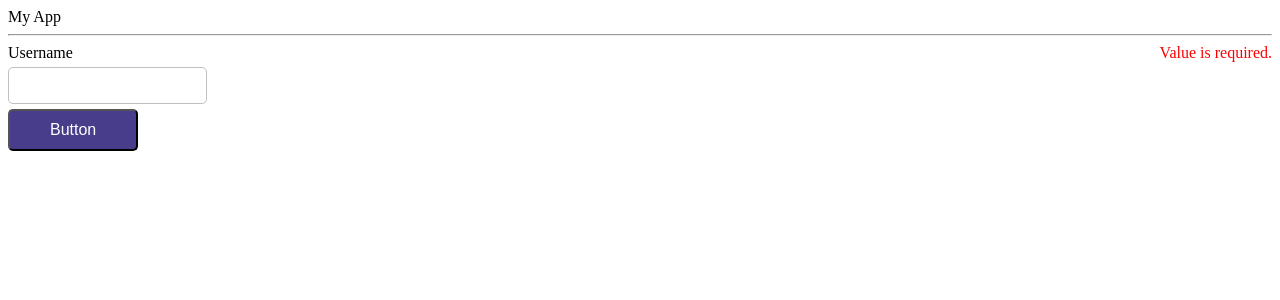
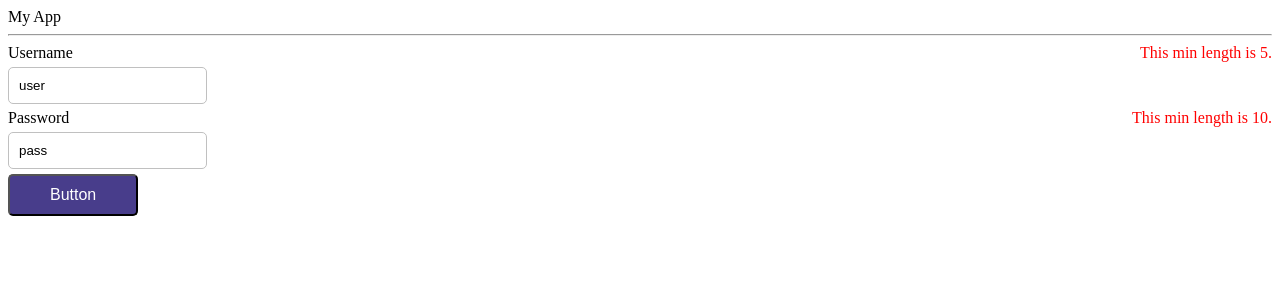
Before and after one commit to listenToRipley/vue, a Vue app in the folder Oreilly/FormValidation/: page / in a window 1280 px wide. Shown: the top 300 px of the page. Built offline with nearby package versions, Linux system fonts and the light colour scheme.

Commit message:
change validation to pass input

```diff
--- a/Oreilly/FormValidation/src/App.vue
+++ b/Oreilly/FormValidation/src/App.vue
@@ -5,6 +5,15 @@
     <my-input
         name="Username"
         :rules="{required: true, min: 5}"
+        :value="username.value"
+        @update="update"
+    />
+
+    <my-input
+        name="Password"
+        :rules="{required: true, min: 10}"
+        :value="password.value"
+        @update="update"
     />
 
     <br>
@@ -30,8 +39,22 @@ export default {
     data() {
         return {
             value: true,
+            username: {
+                value: 'user',
+                valid: false,
+            },
+            password: {
+                value: 'pass',
+                valid: false
+            }
+        }
+    },
+
+    methods: {
+        update({name, value}) {
+            this[name].value = value;
+        }
     }
-}
 
 }
 
--- a/Oreilly/FormValidation/src/component/MyInput.vue
+++ b/Oreilly/FormValidation/src/component/MyInput.vue
@@ -6,8 +6,8 @@
 
     <input
         :id="name"
-        type="text"
-        v-model="value"
+        :value="value"
+        @input="input"
     />
 </template>
 
@@ -15,6 +15,10 @@
 export default {
     props: {
         name: {
+            type: String,
+            required: true
+        },
+        value: {
             type: String,
             required: true
         },
@@ -26,9 +30,12 @@ export default {
         }
     },
 
-    data() {
-        return {
-            value: ''
+    methods: {
+        input($event) {
+            this.emit('update', {
+                name: this.name.toLowerCase(),
+                value: $event.target.value,
+            })
         }
     },
 
```
